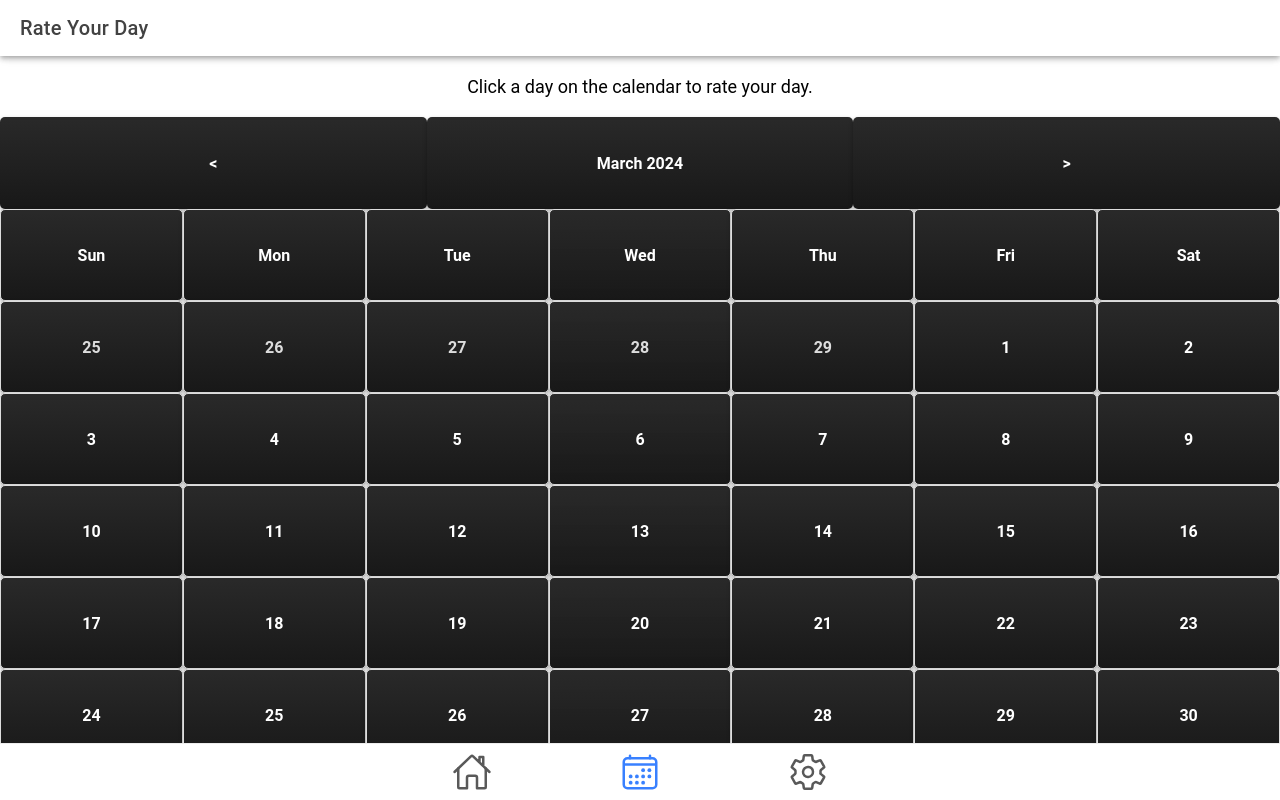
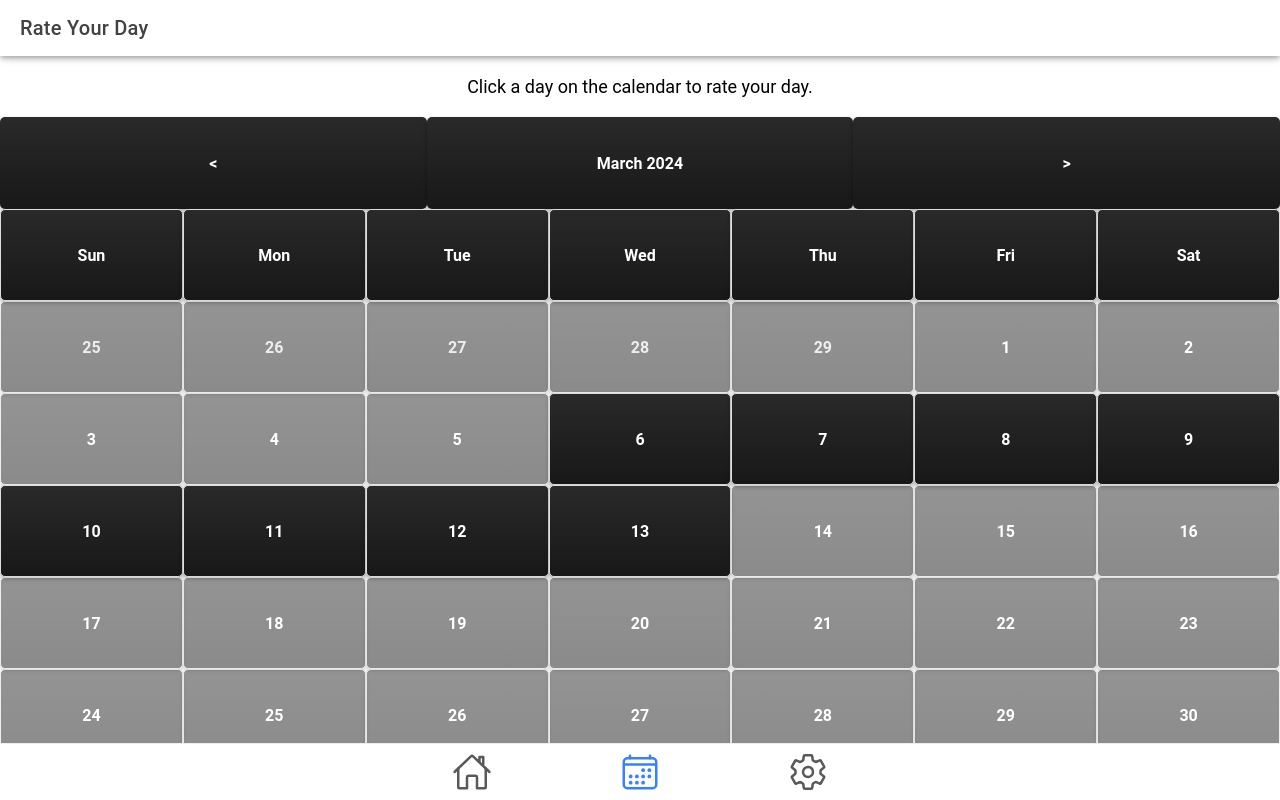
Before and after one commit to Healthy-Habits-project/healthyWatch, a React (Vite) app: page /tab2 in a window 1280 px wide. Built offline with nearby package versions, Linux system fonts and the light colour scheme.

Commit message:
Calendar Day Eligibility

```diff
--- a/src/components/CustomCalendar.tsx
+++ b/src/components/CustomCalendar.tsx
@@ -9,6 +9,9 @@ import {
   endOfWeek,
   subMonths,
   addMonths,
+  isToday,
+  isBefore,
+  differenceInCalendarDays
 } from 'date-fns';
 import './CustomCalendar.css';
 
@@ -78,25 +81,29 @@ const CustomCalendar: React.FC<CustomCalendarProps> = ({ dayRatings, onDaySelect
     const rows = [];
     let days = [];
     let day = startDate;
+    const today = new Date();
 
     while (day <= endDate) {
       for (let i = 0; i < 7; i++) {
         const formattedDay = format(day, "yyyy-MM-dd");
         const dayRating = dayRatings[formattedDay];
         const backgroundColor = getColorForRating(dayRating);
+        const isDayInPastWeek = differenceInCalendarDays(today, day) <= 7;
+        const isEligibleForRating = isToday(day) || (isBefore(day, today) && isDayInPastWeek);
         const cellStyle = {
           backgroundColor,
           borderColor: dayRating === 10 ? 'gold' : '#ddd',
           borderWidth: dayRating === 10 ? '2px' : '1px',
           borderStyle: 'solid',
-          cursor: 'pointer', // Indicate the day can be clicked
+          cursor: isEligibleForRating ? 'pointer' : 'not-allowed', // Change cursor based on eligibility
+          opacity: isEligibleForRating ? 1 : 0.5, // Dim cells that cannot be rated
         };
         days.push(
           <div
             className={`column cell ${!isSameMonth(day, monthStart) ? 'disabled' : ''}`}
             key={day.toString()}
             style={cellStyle}
-            onClick={() => onDaySelect(formattedDay)}
+            onClick={() => isEligibleForRating && onDaySelect(formattedDay)}
           >
             {format(day, "d")}
           </div>
@@ -109,6 +116,7 @@ const CustomCalendar: React.FC<CustomCalendarProps> = ({ dayRatings, onDaySelect
 
     return <div className="body">{rows}</div>;
   };
+
 
   const nextMonth = () => {
     setCurrentMonth(addMonths(currentMonth, 1));
```
